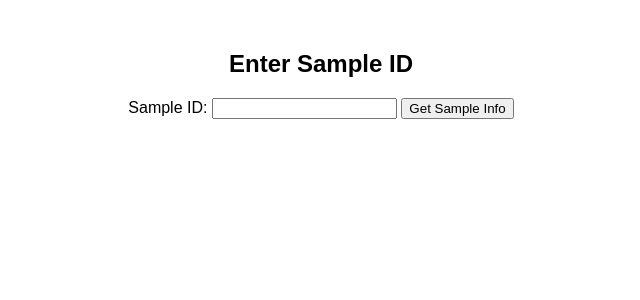
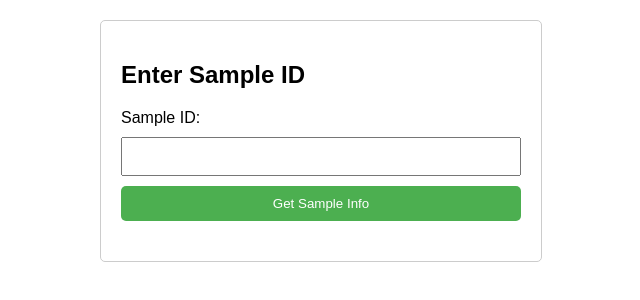
Before and after one commit to kentellm/SynapsDX_MI, a plain HTML site: page index.html in a window 1280 px wide. Shown: the whole page, without its empty margins (319-959 px from the left). Drawn offline with Linux system fonts and the light colour scheme.

Commit message:
Update styles.css

```diff
--- a/css/styles.css
+++ b/css/styles.css
@@ -1,5 +1,32 @@
 body {
-    font-family: Arial, sans-serif;
-    text-align: center;
-    margin-top: 50px;
-}
+            font-family: Arial, sans-serif;
+            margin: 20px;
+        }
+        .form-container {
+            max-width: 400px;
+            margin: auto;
+            padding: 20px;
+            border: 1px solid #ccc;
+            border-radius: 5px;
+        }
+        .form-container input[type="text"] {
+            width: 100%;
+            padding: 10px;
+            margin: 10px 0;
+            box-sizing: border-box;
+        }
+        .form-container button {
+            width: 100%;
+            padding: 10px;
+            background-color: #4CAF50;
+            color: white;
+            border: none;
+            border-radius: 5px;
+            cursor: pointer;
+        }
+        .form-container button:hover {
+            background-color: #45a049;
+        }
+        .sample-info {
+            margin-top: 20px;
+    }
```
